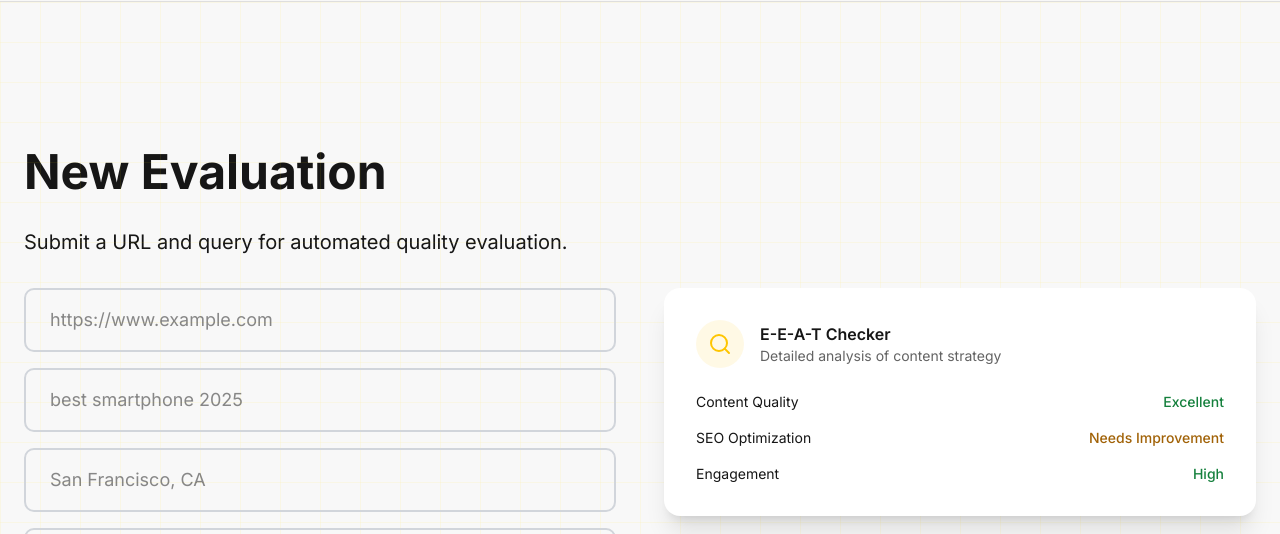
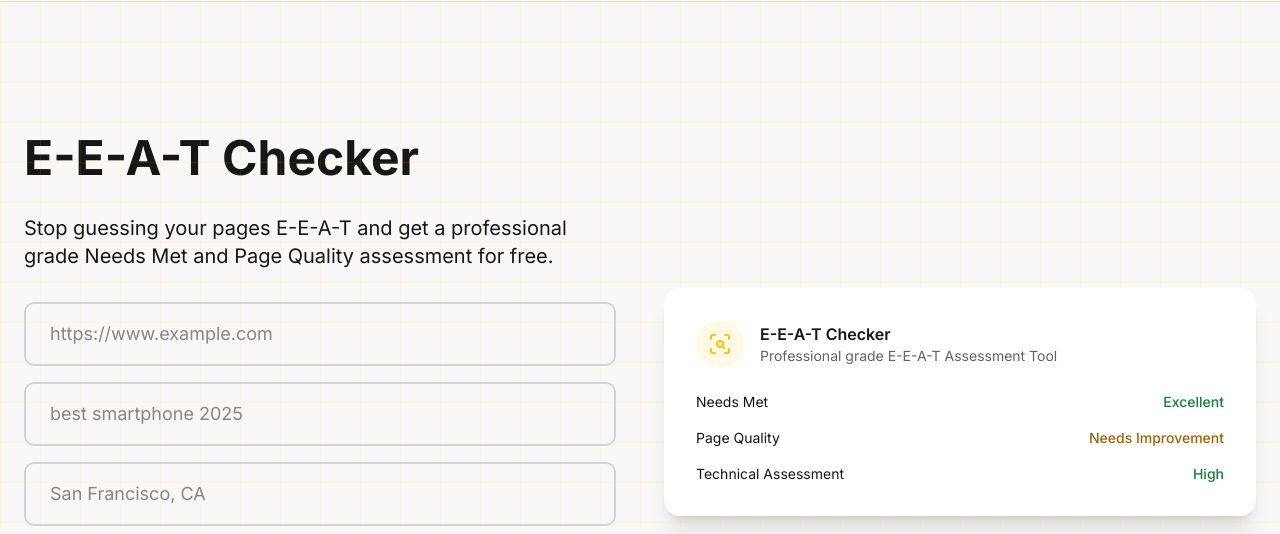
Before and after one commit to The-SEO-Hustler/tsh-plataform-front, a Next.js app: page /eeat-checker in a window 1280 px wide. Shown: the part 63-597 px from the top of the page. Built offline with nearby package versions, Linux system fonts and the light colour scheme; no server answers; what @mui/material-nextjs would draw is missing.

Commit message:
small changes

```diff
--- a/app/(tools)/eeat-checker/page.js
+++ b/app/(tools)/eeat-checker/page.js
@@ -2,7 +2,7 @@
 import React from "react";
 import Container from "@/components/container";
 import { Button } from "@/components/ui/button";
-import { ArrowRight, Search } from "lucide-react";
+import { ArrowRight, ScanSearch, Search } from "lucide-react";
 import { useState } from "react";
 import { toast } from "sonner";
 import { useFirebase } from "@/lib/firebase-context";
@@ -29,7 +29,6 @@ const options = [
   { value: "korean", label: "Korean" },
   { value: "russian", label: "Russian" },
   { value: "turkish", label: "Turkish" },
-
 ];
 
 function ContentPlanningHero() {
@@ -88,8 +87,8 @@ function ContentPlanningHero() {
       const formData = new FormData();
       formData.append("url", url);
       formData.append("query", query);
-      formData.append("userLocation", userLocation)
-      formData.append("taskLocale", taskLocale)
+      formData.append("userLocation", userLocation);
+      formData.append("taskLocale", taskLocale);
 
       const response = await fetch("/api/eeat-checker", {
         method: "POST",
@@ -151,10 +150,11 @@ function ContentPlanningHero() {
             {/* Left Column - Keyword Input */}
             <div className="space-y-8">
               <h1 className="text-4xl md:text-5xl font-bold text-foreground">
-                New Evaluation
+                E-E-A-T Checker
               </h1>
               <p className="text-xl ">
-                Submit a URL and query for automated quality evaluation.
+                Stop guessing your pages E-E-A-T and get a professional grade
+                Needs Met and Page Quality assessment for free.
               </p>
               <form onSubmit={handleSubmit} className="space-y-4 relative z-10">
                 <div className="relative">
@@ -218,8 +218,9 @@ function ContentPlanningHero() {
                 <Button
                   type="submit"
                   size="lg"
-                  className={`w-full ${loading ? "animate-pulse" : ""
-                    } disabled:opacity-100 disabled:cursor-not-allowed disabled:bg-gray-300`}
+                  className={`w-full ${
+                    loading ? "animate-pulse" : ""
+                  } disabled:opacity-100 disabled:cursor-not-allowed disabled:bg-gray-300`}
                   disabled={loading || usage?.remaining <= 0 || usage === null}
                 >
                   {loading ? "Analyzing..." : "Evaluate Content"}
@@ -240,30 +241,30 @@ function ContentPlanningHero() {
                 <div className="space-y-6">
                   <div className="flex items-center gap-4">
                     <div className="w-12 h-12 rounded-full bg-primary/10 flex items-center justify-center">
-                      <Search className="w-6 h-6 text-primary" />
+                      <ScanSearch className="w-6 h-6 text-primary" />
                     </div>
                     <div>
                       <h3 className="font-semibold">E-E-A-T Checker</h3>
                       <p className="text-sm text-muted-foreground">
-                        Detailed analysis of content strategy
+                        Professional grade E-E-A-T Assessment Tool
                       </p>
                     </div>
                   </div>
                   <div className="space-y-4">
                     <div className="flex items-center justify-between">
-                      <span className="text-sm">Content Quality</span>
+                      <span className="text-sm">Needs Met</span>
                       <span className="text-sm font-medium text-green-700 dark:text-green-500">
                         Excellent
                       </span>
                     </div>
                     <div className="flex items-center justify-between">
-                      <span className="text-sm">SEO Optimization</span>
+                      <span className="text-sm">Page Quality</span>
                       <span className="text-sm font-medium text-yellow-700 dark:text-yellow-500">
                         Needs Improvement
                       </span>
                     </div>
                     <div className="flex items-center justify-between">
-                      <span className="text-sm">Engagement</span>
+                      <span className="text-sm">Technical Assessment</span>
                       <span className="text-sm font-medium text-green-700 dark:text-green-500">
                         High
                       </span>
--- a/app/page.js
+++ b/app/page.js
@@ -9,13 +9,8 @@ import { getAllPostsForHome } from "@/lib/wordpress/posts/getHomeCategories";
 import Image from "next/image";
 import Container from "@/components/container";
 import { getAllResourcePage } from "@/lib/wordpress/resources/getAllResourcePage";
-import {
-  Search,
-  NotebookPen,
-  ChartArea,
-  FileCode,
-  ScanSearch,
-} from "lucide-react";
+import { NotebookPen, ChartArea, FileCode, ScanSearch } from "lucide-react";
+import Link from "next/link";
 export const revalidate = 3600;
 import getMetadata from "@/lib/getMetadata";
 import SEO_DATA from "@/lib/seo-data";
@@ -113,7 +108,7 @@ export default async function Home() {
     {
       title: "E-E-A-T Checker",
       description:
-        "This checklist provides a step-by-step guide for evaluating Page Quality (PQ) and Needs Met (NM).",
+        "Stop guessing your pages E-E-A-T and get a professional grade Needs Meet and Page Quality assessment for free.",
       Icon: (
         <ScanSearch
           width={56}
@@ -198,6 +193,7 @@ export default async function Home() {
           <line x1="12" y1="17" x2="12.01" y2="17"></line>
         </svg>
       ),
+      href: "/free-tools",
     },
     {
       title: "In-Depth Guides",
@@ -218,6 +214,7 @@ export default async function Home() {
           <path d="M22 3h-6a4 4 0 0 0-4 4v14a3 3 0 0 1 3-3h7z"></path>
         </svg>
       ),
+      href: "/resources",
     },
     {
       title: "Actionable Resources",
@@ -241,6 +238,7 @@ export default async function Home() {
           <polyline points="10 9 9 9 8 9"></polyline>
         </svg>
       ),
+      href: false,
     },
     {
       title: "Expert Courses",
@@ -263,6 +261,7 @@ export default async function Home() {
           <line x1="6" y1="18" x2="6.01" y2="18"></line>
         </svg>
       ),
+      href: false,
     },
   ];
 
@@ -279,18 +278,38 @@ export default async function Home() {
         description="The SEO Hustler provides all the tools and resources you need to grow your organic traffic, without the fluff or technical jargon."
       >
         <div className="grid grid-cols-1 md:grid-cols-2 lg:grid-cols-4 gap-8 mt-12">
-          {features.map((feature, index) => (
+          {features.map((feature, idx) => {
+            const content = (
               <div
-              key={index}
-              className="flex flex-col items-center text-center p-6 rounded-shape-large bg-card  shadow-lg m3-transition rounded-lg"
+                key={idx}
+                className="flex flex-col items-center text-center p-6 rounded-shape-large bg-card shadow-lg m3-transition rounded-lg relative"
               >
                 <div className="mb-4">{feature.icon}</div>
                 <h3 className="text-xl font-bold mb-2 text-on-surface">
                   {feature.title}
                 </h3>
                 <p className="text-foreground">{feature.description}</p>
+
+                {!feature.href && (
+                  <span className="absolute top-3 right-3 bg-yellow-200 text-yellow-800 text-xs font-semibold px-2 py-1 rounded">
+                    Coming Soon
+                  </span>
+                )}
               </div>
-          ))}
+            );
+
+            return feature.href ? (
+              <Link
+                key={idx}
+                href={feature.href}
+                className="no-underline hover:outline outline-foreground rounded-lg overflow-hidden block"
+              >
+                {content}
+              </Link>
+            ) : (
+              content
+            );
+          })}
         </div>
       </FeatureSection>
 
--- a/components/ToolsPage/index.js
+++ b/components/ToolsPage/index.js
@@ -73,7 +73,7 @@ export default function Tools() {
     {
       title: "E-E-A-T Checker",
       description:
-        "This checklist provides a step-by-step guide for evaluating Page Quality (PQ) and Needs Met (NM).",
+        "Stop guessing your pages E-E-A-T and get a professional grade Needs Meet and Page Quality assessment for free.",
       Icon: (
         <ScanSearch
           width={56}
--- a/components/header/index.jsx
+++ b/components/header/index.jsx
@@ -21,7 +21,13 @@ import {
   NavigationMenuList,
   NavigationMenuTrigger,
 } from "@/components/ui/navigation-menu";
-import { Menu, ChartArea, NotebookPen, FileCode, ScanSearch } from "lucide-react";
+import {
+  Menu,
+  ChartArea,
+  NotebookPen,
+  FileCode,
+  ScanSearch,
+} from "lucide-react";
 import Link from "next/link";
 import Image from "next/image";
 import { usePathname } from "next/navigation";
@@ -71,11 +77,13 @@ function Header() {
 
   return (
     <header
-      className={`bg-background backdrop-blur-sm shadow-elevation-2 border-b border-border ${styles.header
-        } ${isSpecialPath ? "fixed" : "sticky"} ${isSpecialPath && !scrolled
+      className={`bg-background backdrop-blur-sm shadow-elevation-2 border-b border-border ${
+        styles.header
+      } ${isSpecialPath ? "fixed" : "sticky"} ${
+        isSpecialPath && !scrolled
           ? `!text-primary !backdrop-blur-none !bg-transparent !border-b-0 ${styles.isSpecialPath} ${styles.notScrolled}`
           : "text-foreground"
-        } z-[999] top-0 w-full font-semibold`}
+      } z-[999] top-0 w-full font-semibold`}
     >
       <Container className="h-16 flex items-center justify-between">
         {/* Logo */}
@@ -185,11 +193,7 @@ function Header() {
                       <span>Provide a keyword and get its SEO insights</span>
                     </div>
                   </ListItem>
-                  <ListItem
-                    href="/eeat-checker"
-                    title="E-E-A-T Checker"
-                    free
-                  >
+                  <ListItem href="/eeat-checker" title="E-E-A-T Checker" free>
                     <div className="flex items-center space-x-3">
                       <ScanSearch
                         width={20}
@@ -198,7 +202,10 @@ function Header() {
                         className="min-w-5 min-h-5 rounded-md"
                         color="currentColor"
                       />
-                      <span>This checklist provides a step-by-step guide for evaluating Page Quality (PQ) and Needs Met (NM).</span>
+                      <span>
+                        Stop guessing your pages E-E-A-T and get a professional
+                        grade Needs Met and Page Quality assessment for free.
+                      </span>
                     </div>
                   </ListItem>
                   <ListItem
@@ -394,7 +401,10 @@ function Header() {
                     className="min-w-5 min-h-5 rounded-md"
                     color="currentColor"
                   />
-                  <span>This checklist provides a step-by-step guide for evaluating Page Quality (PQ) and Needs Met (NM).</span>
+                  <span>
+                    This checklist provides a step-by-step guide for evaluating
+                    Page Quality (PQ) and Needs Met (NM).
+                  </span>
                 </Link>
               </SheetClose>
               <SheetClose asChild>
```
Also changed, not shown: lib/seo-data.js. Lines whose indentation alone changed are shown as unchanged.
